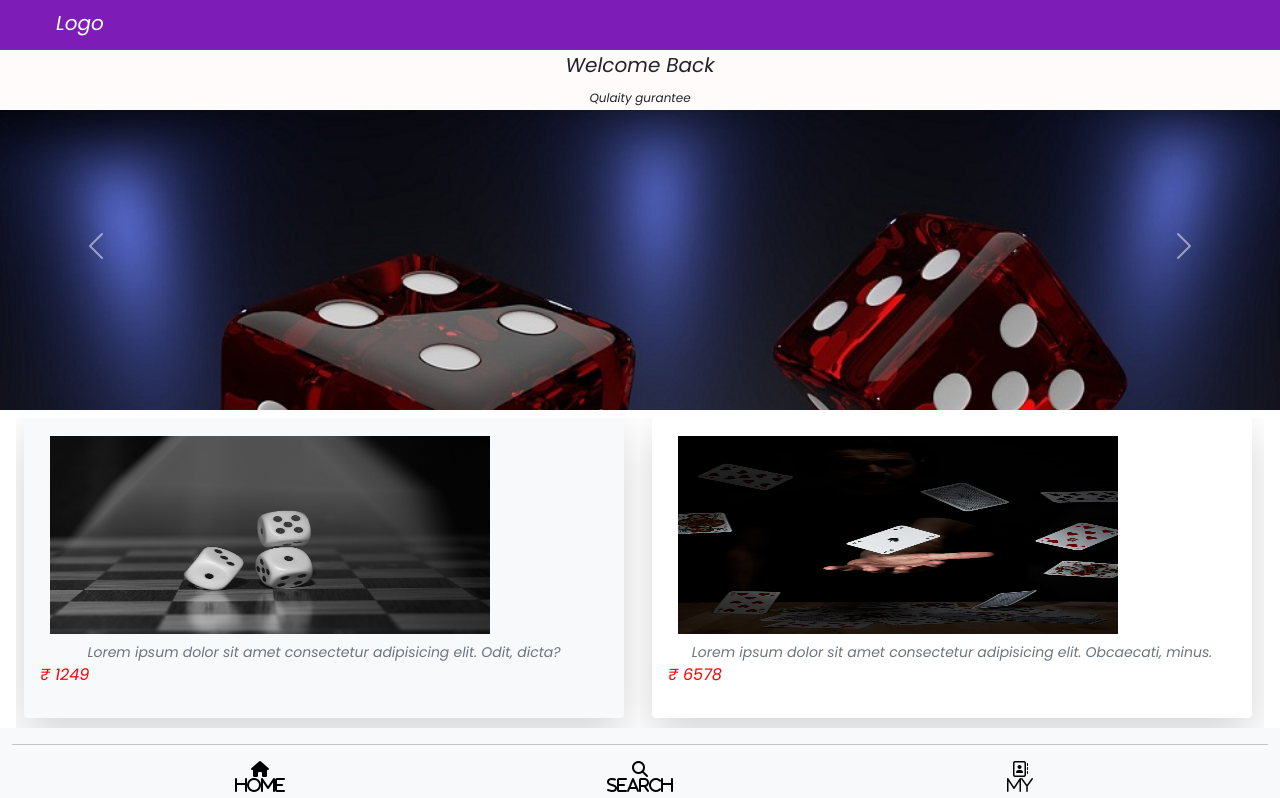
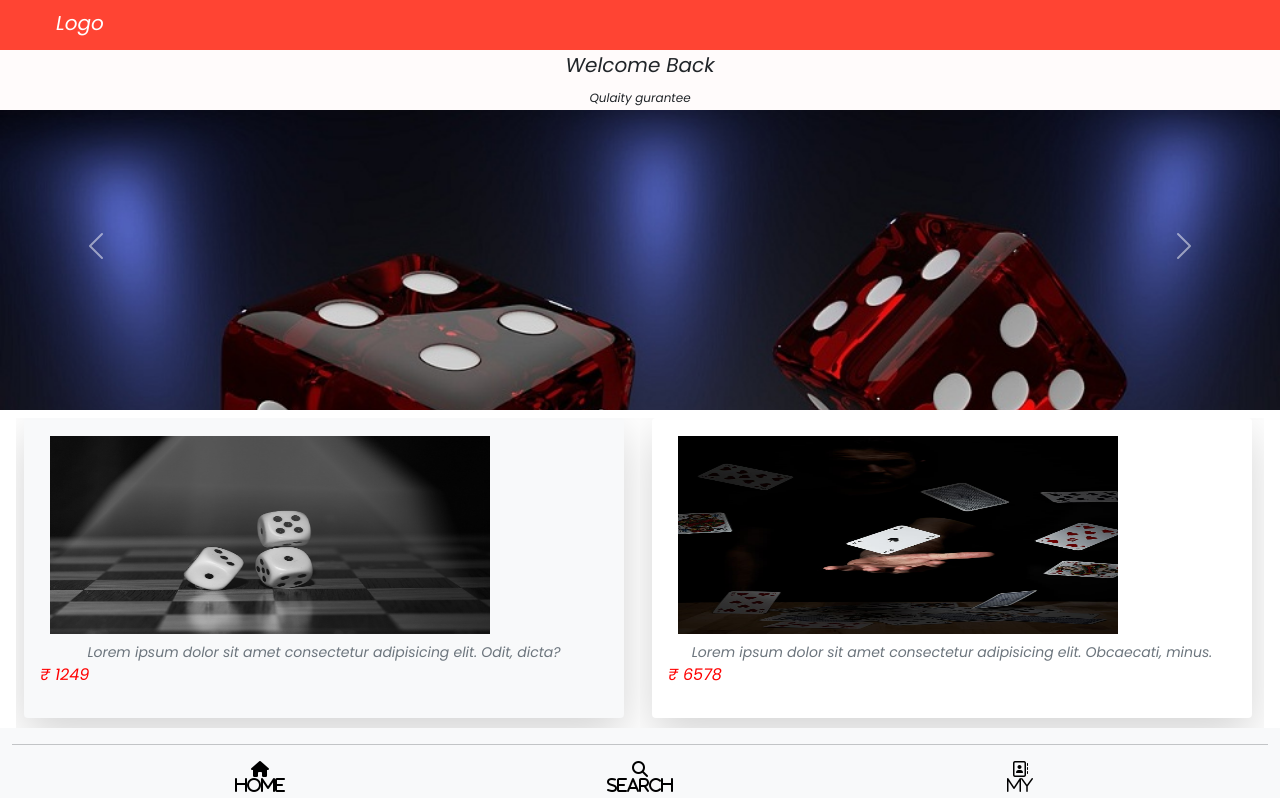
Before and after one commit to shre000/Game-Main, a React (Create React App) app in the folder Frontend/: page / in a window 1280 px wide. Shown: the top 798 px of the page. Built offline with nearby package versions, Linux system fonts and the light colour scheme.

Commit message:
updated bg of topbar

```diff
--- a/Frontend/src/Comp-style/topbar.css
+++ b/Frontend/src/Comp-style/topbar.css
@@ -1,5 +1,6 @@
 .topbar{
-    background: #7e1cb8;
+    background: #FF4433 ;
+
     color: white;
     height: 50px;
 }
```
